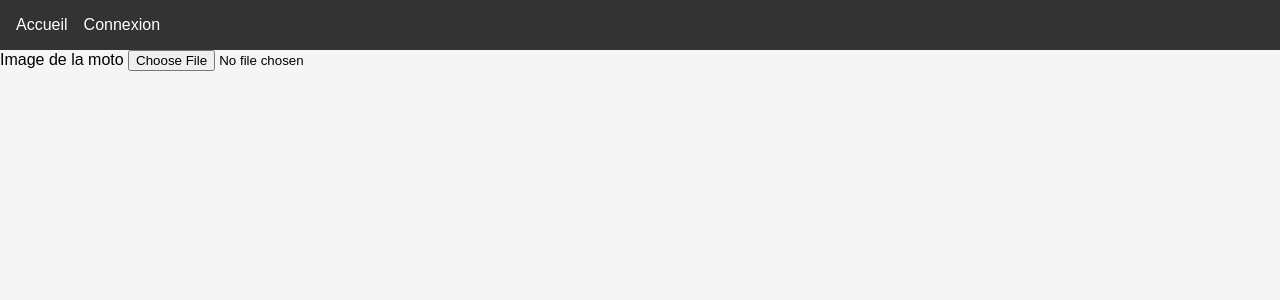
After one commit to layouniwiem/moto-projet, a Flask app: template templates/add-moto.html in a window 1280 px wide. The commit adds this page. Shown: the top 300 px of the page. Run offline with Flask 2, Linux system fonts and the light colour scheme; the template is opened without the code that fills it, so the values that code supplies are empty; some libraries are stand-ins or nearby versions.

Commit message:
Adding moto-crud

```diff
--- a/app/__init__.py
+++ b/app/__init__.py
@@ -1,20 +1,39 @@
-# __init__.pyfrom flask import Flask
+# __init__.py
+from flask import Flask
 from flask_sqlalchemy import SQLAlchemy
 from flask_login import LoginManager
 from .config import Config
+import os
 
+# Initialiser les extensions
 db = SQLAlchemy()
 login_manager = LoginManager()
+login_manager.login_view = 'auth.login'
 
 def create_app():
-    app = Flask(__name__)
+    app = Flask(__name__, template_folder='../templates',static_folder='../static')  # Ajout du chemin des fichiers statiques
+
     app.config.from_object(Config)
 
+    # Initialiser les extensions avec l'app
     db.init_app(app)
     login_manager.init_app(app)
 
+    # Les imports sont placés ici pour éviter les imports circulaires
     from .routes import main, auth
+
+    # Enregistrer les blueprints
     app.register_blueprint(main)
     app.register_blueprint(auth)
 
+    # Créer les dossiers nécessaires s'ils n'existent pas
+    os.makedirs(os.path.join(app.static_folder, 'img'), exist_ok=True)
+
     return app
+
+# Importer les modèles ici pour qu'ils soient disponibles
+from .models import User
+
+@login_manager.user_loader
+def load_user(user_id):
+    return User.query.get(int(user_id))
--- a/app/routes.py
+++ b/app/routes.py
@@ -1,13 +1,23 @@
-# routes.py
-from flask import Blueprint, render_template, redirect, url_for, flash, request
+import os
+from flask import Blueprint, render_template, redirect, url_for, flash, request, current_app
 from flask_login import login_user, logout_user, login_required, current_user
 from .models import User, Moto
 from .forms import LoginForm
 from . import db
+from werkzeug.utils import secure_filename
+from PIL import Image
 
-main = Blueprint('main', __name__)
-auth = Blueprint('auth', __name__)
+# Configuration pour l'upload des fichiers
+UPLOAD_FOLDER = 'app/static/img'
+ALLOWED_EXTENSIONS = {'png', 'jpg', 'jpeg', 'gif'}
+MAX_CONTENT_LENGTH = 16 * 1024 * 1024  # Limite à 16MB
 
+def allowed_file(filename):
+    return '.' in filename and filename.rsplit('.', 1)[1].lower() in ALLOWED_EXTENSIONS
+
+main = Blueprint('main', __name__,static_folder='static', template_folder='templates')
+auth = Blueprint('auth', __name__,static_folder='static', template_folder='templates')
+# Dans routes.py
 @main.route('/')
 def home():
     motos = Moto.query.order_by(Moto.date_ajout.desc()).all()
@@ -21,15 +31,18 @@ def moto_details(id):
 @auth.route('/login', methods=['GET', 'POST'])
 def login():
     if current_user.is_authenticated:
+        print('authenticated')
         return redirect(url_for('main.home'))
     form = LoginForm()
     if form.validate_on_submit():
         user = User.query.filter_by(username=form.username.data).first()
         if user and user.check_password(form.password.data):
+            print('authenticated')
             login_user(user)
             next_page = request.args.get('next')
             return redirect(next_page or url_for('main.home'))
         flash('Nom d\'utilisateur ou mot de passe incorrect')
+    print('not authenticated')
     return render_template('login.html', form=form)
 
 @auth.route('/logout')
@@ -37,3 +50,67 @@ def login():
 def logout():
     logout_user()
     return redirect(url_for('main.home'))
+
+@main.route('/admin/add-moto', methods=['GET', 'POST'])
+@login_required
+def add_moto():
+    if request.method == 'POST':
+        # Vérifier si le formulaire contient un fichier
+        if 'image' not in request.files:
+            flash('Aucune image sélectionnée')
+            return redirect(request.url)
+
+        file = request.files['image']
+
+        # Si l'utilisateur n'a pas sélectionné de fichier
+        if file.filename == '':
+            flash('Aucune image sélectionnée')
+            return redirect(request.url)
+
+        # Vérifier si le fichier est autorisé et le sauvegarder
+        if file and allowed_file(file.filename):
+            try:
+                filename = secure_filename(file.filename)
+                # Créer le dossier s'il n'existe pas
+                os.makedirs(UPLOAD_FOLDER, exist_ok=True)
+
+
+                filepath = os.path.join(current_app.static_folder, 'img', filename)
+                file.save(filepath)
+
+                # Vérifier et redimensionner l'image si nécessaire
+                with Image.open(filepath) as img:
+                    if img.size[0] > 1200 or img.size[1] > 1200:
+                        output_size = (1200, 1200)
+                        img.thumbnail(output_size)
+                        img.save(filepath)
+
+                image_url = f'/static/img/{filename}'
+
+                # Créer la moto avec l'image
+                moto = Moto(
+                    marque=request.form['marque'],
+                    modele=request.form['modele'],
+                    annee=int(request.form['annee']),
+                    kilometrage=int(request.form['kilometrage']),
+                    prix=float(request.form['prix']),
+                    description=request.form['description'],
+                    image_url=image_url
+                )
+
+                db.session.add(moto)
+                db.session.commit()
+                flash('Moto ajoutée avec succès')
+                return redirect(url_for('main.home'))
+
+            except Exception as e:
+                if os.path.exists(filepath):
+                    os.remove(filepath)
+                db.session.rollback()
+                flash(f'Erreur lors de l\'ajout de la moto: {str(e)}')
+                return redirect(request.url)
+        else:
+            flash('Type de fichier non autorisé')
+            return redirect(request.url)
+
+    return render_template('add_moto.html')
--- a/docker-compose.yml
+++ b/docker-compose.yml
@@ -1,5 +1,4 @@
 version: '3.8'
-
 services:
   web:
     build:
@@ -12,9 +11,10 @@ services:
       - FLASK_ENV=development
       - DATABASE_URL=mysql+pymysql://moto_user:moto_password@db/moto_db
     volumes:
+      # Monter les dossiers de développement
       - ./app:/app/app
-      - ./templates:/app/templates
-      - ./static:/app/static
+      - ./static:/app/app/static
+      - ./templates:/app/app/templates
     depends_on:
       - db
     networks:
--- a/init.sql
+++ b/init.sql
@@ -29,6 +29,6 @@ INSERT INTO user (username, email, password_hash) VALUES
 
 -- Insertion de motos de test
 INSERT INTO moto (marque, modele, annee, kilometrage, prix, description) VALUES
-('Honda', 'CBR 600RR', 2019, 15000, 8500, 'Excellent état, entretien régulier'),
+('Honda', 'CBR 600RR', 2018, 15000, 8500, 'Excellent état, entretien régulier',"https://www.bing.com/images/search?q=images%20(%27Honda%27,%20%27CBR%20600RR%27,%202019,%2015000,%208500,%20%27Excellent%20%C3%A9tat,%20entretien%20r%C3%A9gulier%27),&FORM=IQFRBA&id=35C3D9F3EDD45822FE354A8283CC56649922FA00"),
 ('Yamaha', 'MT-07', 2020, 8000, 6500, 'Première main, comme neuve'),
 ('Kawasaki', 'Z900', 2021, 5000, 9000, 'Garantie constructeur, options incluses');
--- a/requirements.txt
+++ b/requirements.txt
@@ -8,3 +8,4 @@ pymysql==1.0.2
 python-dotenv==0.19.0
 werkzeug==2.0.1
 email-validator==1.1.3
+Pillow==9.5.0  # Pour la manipulation d'images
--- a/static/css/style.css
+++ b/static/css/style.css
@@ -1,4 +1,3 @@
-# static/css/style.css
 /* Style de base */
 body {
     font-family: Arial, sans-serif;
--- /dev/null
+++ b/templates/add-moto.html
@@ -0,0 +1,11 @@
+{% extends "base.html" %}
+
+{% block content %}
+<form method="POST" enctype="multipart/form-data">
+    <div class="form-group">
+        <label for="image">Image de la moto</label>
+        <input type="file" class="form-control" id="image" name="image" accept="image/*" required>
+    </div>
+    <!-- Autres champs du formulaire -->
+</form>
+{% endblock %}
--- a/templates/base.html
+++ b/templates/base.html
@@ -1,4 +1,3 @@
-# templates/base.html
 <!DOCTYPE html>
 <html lang="fr">
 <head>
@@ -12,12 +11,14 @@
         <ul>
             <li><a href="{{ url_for('main.home') }}">Accueil</a></li>
             {% if current_user.is_authenticated %}
+                <li><a href="{{ url_for('main.add_moto') }}">Ajouter une moto</a></li>
                 <li><a href="{{ url_for('auth.logout') }}">Déconnexion</a></li>
             {% else %}
                 <li><a href="{{ url_for('auth.login') }}">Connexion</a></li>
             {% endif %}
         </ul>
     </nav>
+
     {% with messages = get_flashed_messages() %}
         {% if messages %}
             {% for message in messages %}
@@ -25,6 +26,7 @@
             {% endfor %}
         {% endif %}
     {% endwith %}
+
     {% block content %}{% endblock %}
 </body>
 </html>
--- a/templates/home.html
+++ b/templates/home.html
@@ -1,4 +1,3 @@
-# templates/home.html
 {% extends "base.html" %}
 
 {% block content %}
@@ -7,6 +6,8 @@
     <div class="moto-card">
         {% if moto.image_url %}
         <img src="{{ moto.image_url }}" alt="{{ moto.marque }} {{ moto.modele }}">
+        <link rel="stylesheet" href="{{ url_for('static', filename='css/style.css') }}">
+        <img src="{{ url_for('static', filename='img/moto.jpg') }}" alt="Moto">
         {% endif %}
         <h2>{{ moto.marque }} {{ moto.modele }}</h2>
         <p>Année : {{ moto.annee }}</p>
--- a/templates/login.html
+++ b/templates/login.html
@@ -1,4 +1,4 @@
-# templates/login.html
+
 {% extends "base.html" %}
 
 {% block content %}
--- a/templates/moto_details.html
+++ b/templates/moto_details.html
@@ -1,9 +1,11 @@
-# templates/moto_details.html
+
 {% extends "base.html" %}
 
 {% block content %}
 <div class="moto-details">
     {% if moto.image_url %}
+    <link rel="stylesheet" href="{{ url_for('static', filename='css/style.css') }}">
+    <img src="{{ url_for('static', filename='img/moto.jpg') }}" alt="Moto">
     <img src="{{ moto.image_url }}" alt="{{ moto.marque }} {{ moto.modele }}">
     {% endif %}
     <h1>{{ moto.marque }} {{ moto.modele }}</h1>
```
Also changed, not shown: app/forms.py (+10 -0 lines), static/img/OIP.jpg (added).
